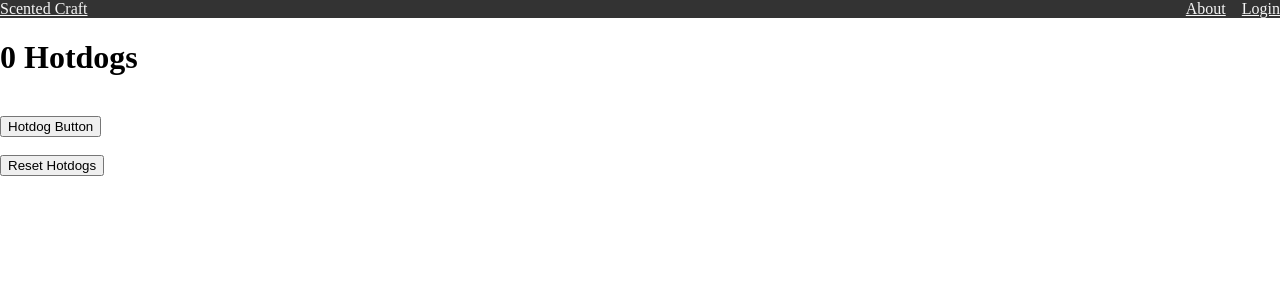
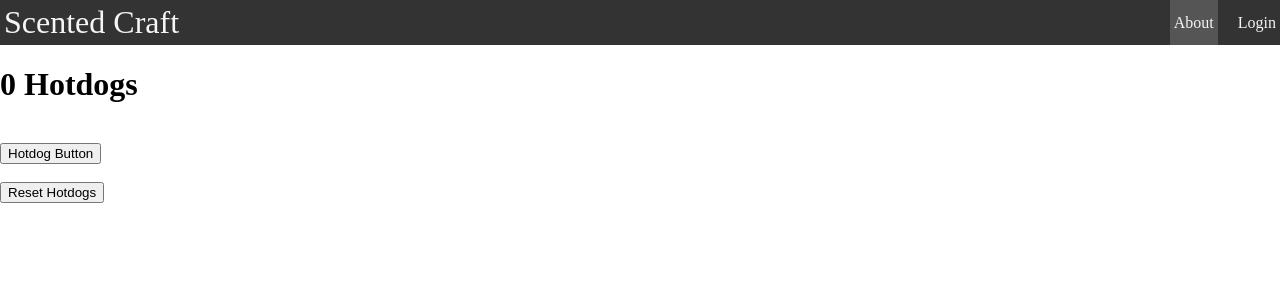
Before and after one commit to dkdam/CraftedScent, a React (Vite) app: page / in a window 1280 px wide. Shown: the top 300 px of the page. Built offline with nearby package versions, Linux system fonts and the light colour scheme.

Commit message:
basic navbar

```diff
--- a/src/Components/NavBar.tsx
+++ b/src/Components/NavBar.tsx
@@ -2,12 +2,16 @@
 export default function Navbar() {
     return (
         <nav className="nav">
-            <a href="/">
+            <a href="/" className="site-title">
                 Scented Craft
             </a>
             <ul>
-                <li><a href="/about">About</a></li>
-                <li><a href="/login">Login</a></li>
+                <li className="active">
+                    <a href="/about">About</a>
+                </li>
+                <li>
+                    <a href="/login">Login</a>
+                </li>
             </ul>
         </nav>
     )
--- a/src/styles.css
+++ b/src/styles.css
@@ -6,12 +6,16 @@ body {
     margin: 0;
 }
 
+.site-title {
+    font-size: 2rem;
+}
+
 .nav {
     background-color: #333;
     color: whitesmoke;
     display: flex;
     justify-content: space-between;
-    align-items: center;
+    align-items: stretch;
     gap: 2rem;
     padding: 1 1rem;
 }
@@ -26,4 +30,17 @@ body {
 
 .nav a {
     color: inherit;
+    text-decoration: none;
+    height: 100%;
+    display: flex;
+    align-items: center;
+    padding: .25rem;
 }
+
+.nav li.active {
+    background-color: #555;
+}
+
+.nav li:hover {
+    background-color: #777;
+}
```
